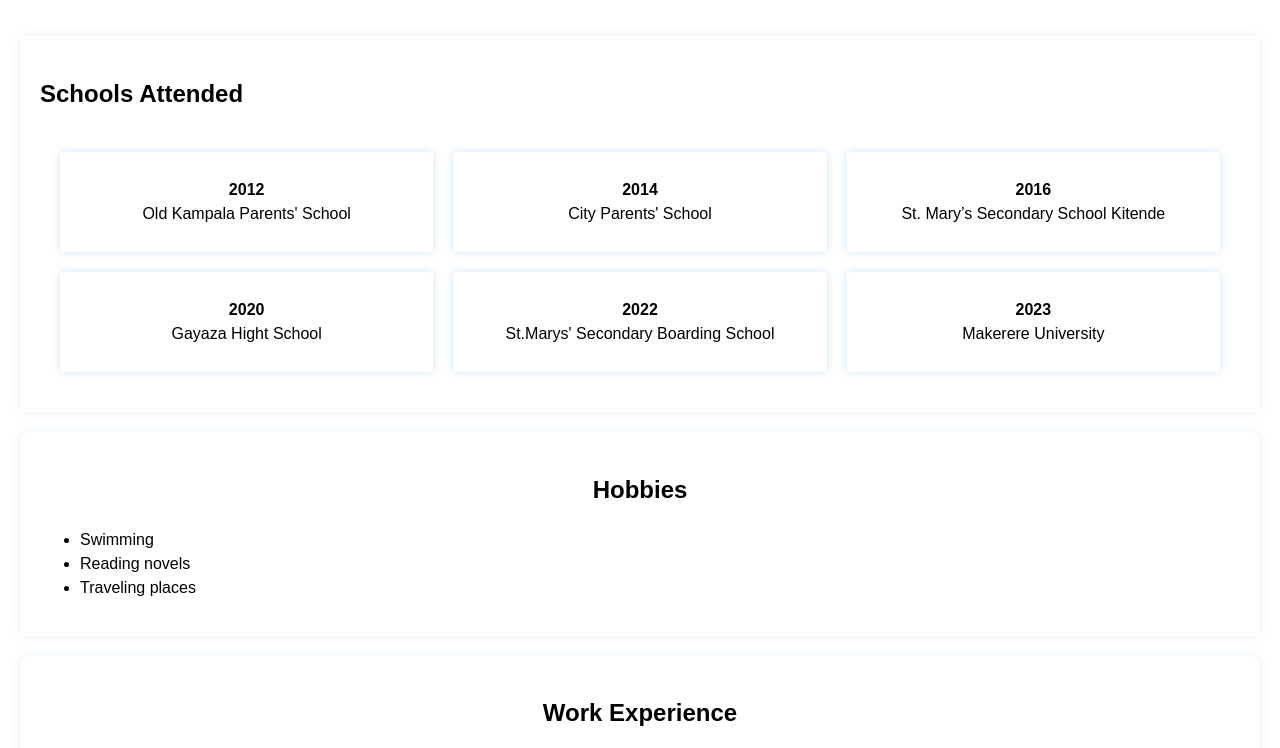
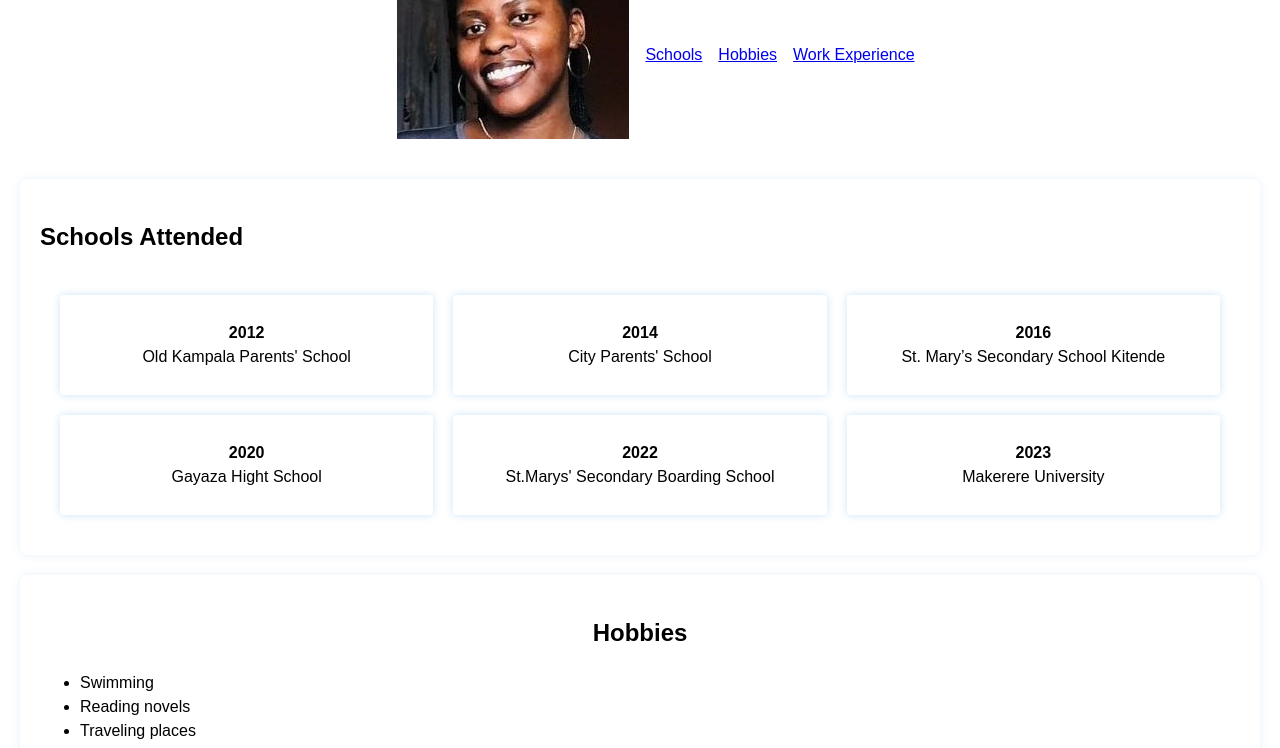
Before and after one commit to leakobusingye-art/Personal-website, a plain HTML site: page index.html in a window 1280 px wide. Shown: the part 163-911 px from the top of the page. Drawn offline with Linux system fonts and the light colour scheme.

Commit message:
Update index.html

```diff
--- a/index.html
+++ b/index.html
@@ -12,7 +12,7 @@
     <h1>Kobusingye Leah - BLS Student at COCIS</h1>
     <div class="top-row">
  <br><div class="photo-box="My photo"><My photo"></div>
-<img src="images/leah.jpg" alt="Kobusingye Leah's photo">
+<img src="leah.jpg" alt="Kobusingye Leah's photo">
 
  <!---Clickable menu boxes-->
     <a href="#menu-list"><br>Schools</a>
```
